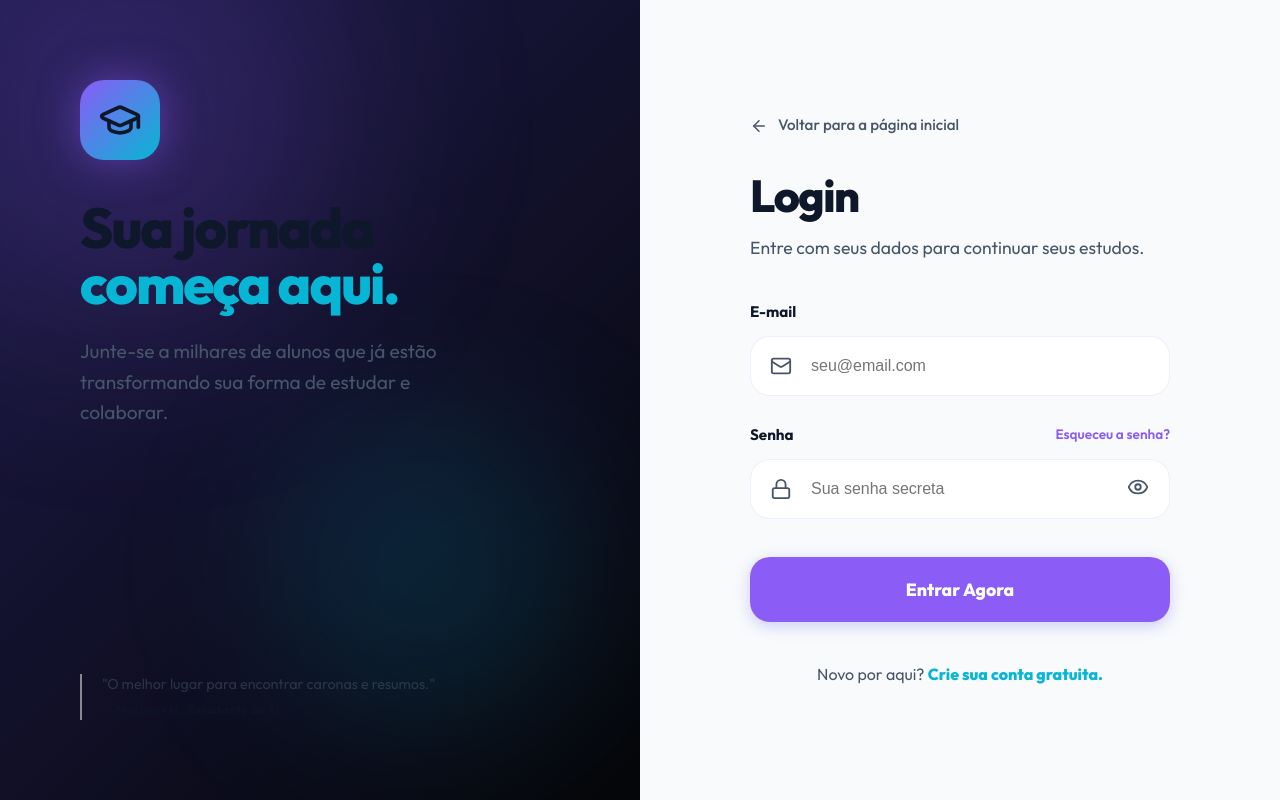
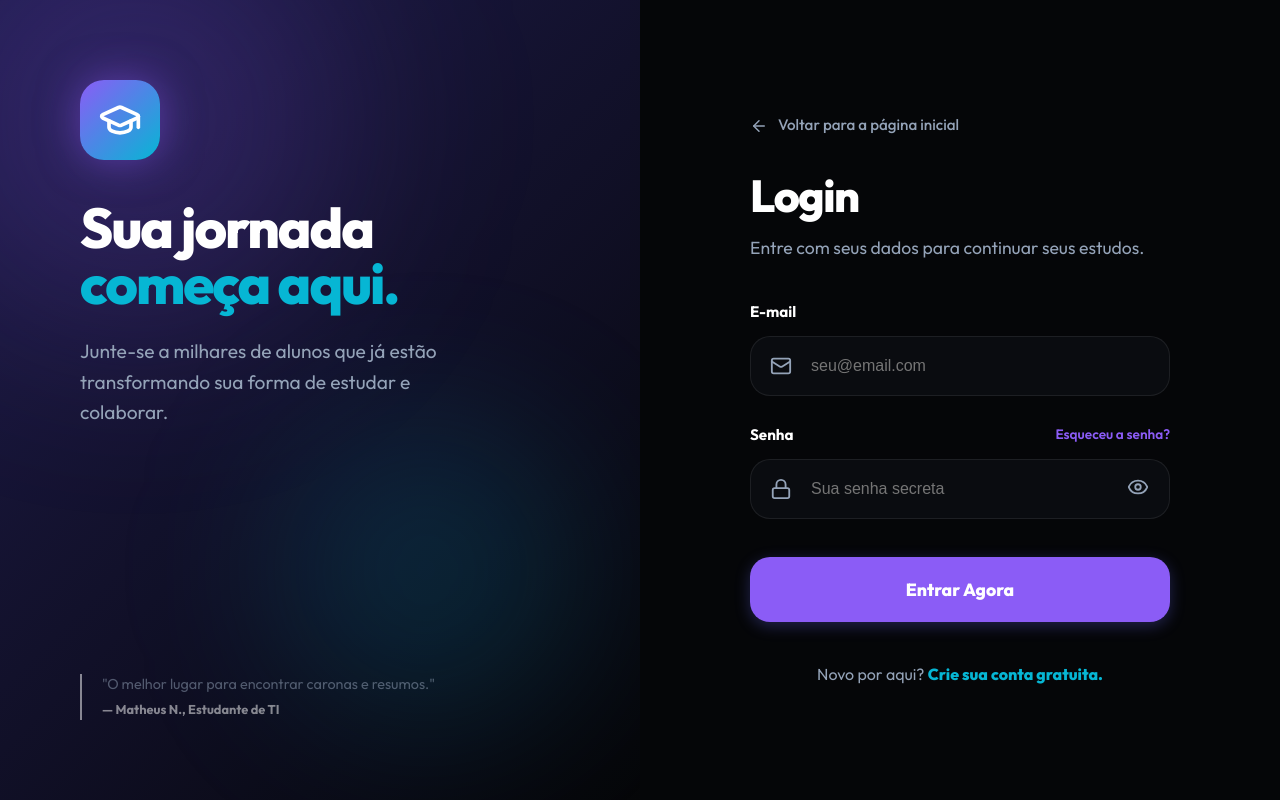
Before and after one commit to Matheus-NerisXavier/HelpStudents, a React (Vite) app: page /login in a window 1280 px wide. Built offline with nearby package versions, Linux system fonts and the light colour scheme.

Commit message:
ajustes de layout

```diff
--- a/src/components/ProfileCompletion.jsx
+++ b/src/components/ProfileCompletion.jsx
@@ -205,7 +205,7 @@ const ProfileCompletion = ({ user, onComplete }) => {
   };
 
   return (
-    <div style={{
+    <div className="dark" style={{
       position: 'fixed',
       top: 0,
       left: 0,
@@ -217,7 +217,9 @@ const ProfileCompletion = ({ user, onComplete }) => {
       alignItems: 'center',
       justifyContent: 'center',
       zIndex: 2000,
-      padding: '20px'
+      padding: '20px',
+      color: 'var(--text-main)',
+      fontFamily: "'Outfit', sans-serif"
     }}>
       <motion.div
         variants={modalVariants}
--- a/src/pages/Login.jsx
+++ b/src/pages/Login.jsx
@@ -38,8 +38,8 @@ const Login = () => {
   };
 
   return (
-    <div style={{
-      height: '100vh',
+    <div className="dark" style={{
+      minHeight: '100vh',
       display: 'flex',
       background: 'var(--bg-main)',
       color: 'var(--text-main)',
--- a/src/pages/Signup.jsx
+++ b/src/pages/Signup.jsx
@@ -125,7 +125,7 @@ const Signup = () => {
   };
 
   return (
-    <div style={{
+    <div className="dark" style={{
       height: '100vh',
       display: 'flex',
       background: 'var(--bg-main)',
```
